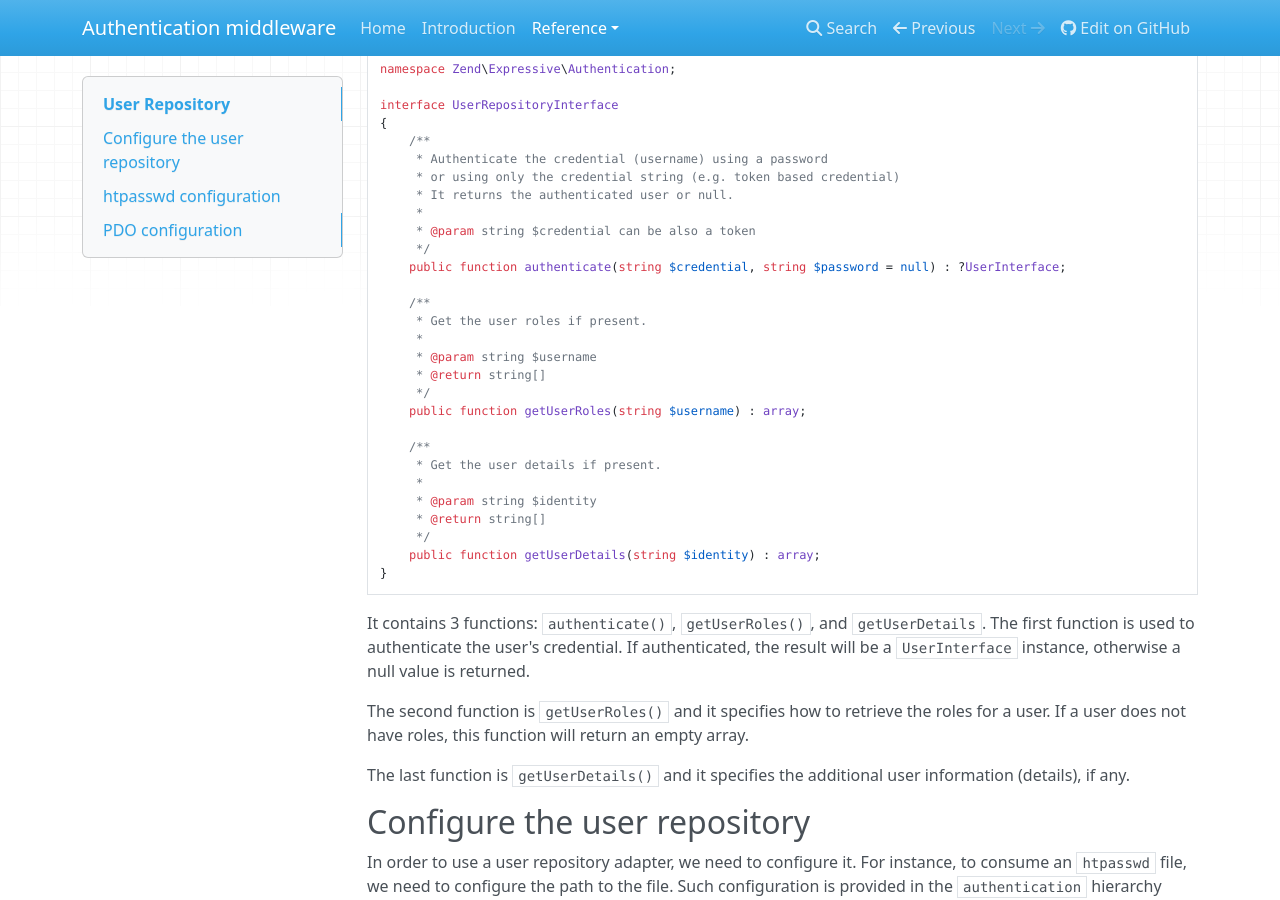
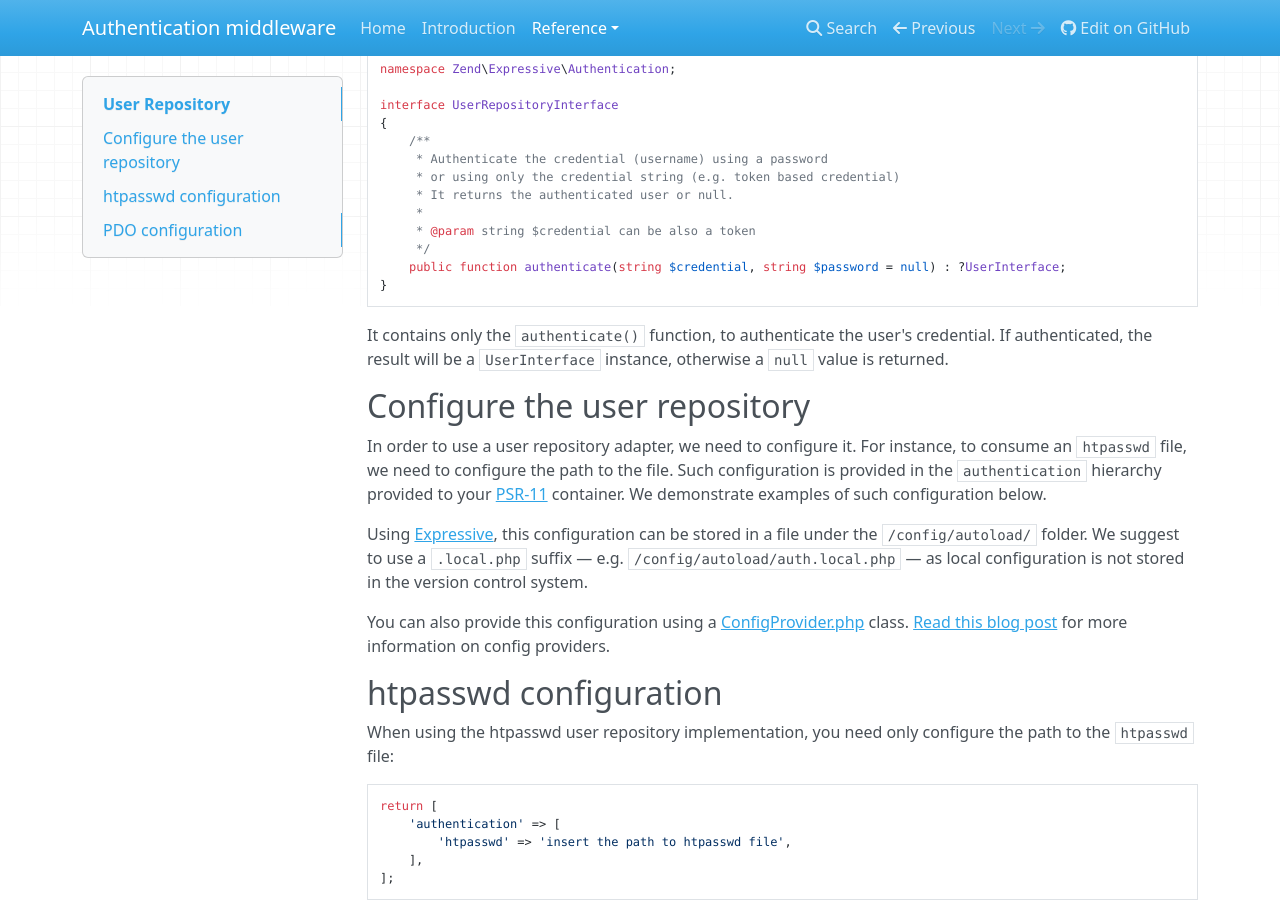
Before and after one commit to zendframework/zend-expressive-authentication, an MkDocs documentation site: the page built from docs/book/v1/user-repository.md, in a window 1280 px wide and 900 px high, scrolled down 279 px. Built offline with MkDocs 1.6.1, drawn with Linux system fonts in a browser that asks for light colours; nearby versions of some CDN libraries; old or Windows-style settings are respelled for this version of MkDocs; some of the changed text lies outside the part shown.

Commit message:
Added the details and changed UserRepositoryInterface

````diff
--- a/docs/book/v1/user-repository.md
+++ b/docs/book/v1/user-repository.md
@@ -24,37 +24,12 @@ interface UserRepositoryInterface
      * @param string $credential can be also a token
      */
     public function authenticate(string $credential, string $password = null) : ?UserInterface;
-
-    /**
-     * Get the user roles if present.
-     *
-     * @param string $username
-     * @return string[]
-     */
-    public function getUserRoles(string $username) : array;
-
-    /**
-     * Get the user details if present.
-     *
-     * @param string $identity
-     * @return string[]
-     */
-    public function getUserDetails(string $identity) : array;
 }
 ```
 
-It contains 3 functions: `authenticate()`, `getUserRoles()`, and `getUserDetails`.
-The first function is used to authenticate the user's credential. If
-authenticated, the result will be a `UserInterface` instance, otherwise a null
-value is returned.
-
-The second function is `getUserRoles()` and it specifies how to retrieve
-the roles for a user. If a user does not have roles, this function will return
-an empty array.
-
-The last function is `getUserDetails()` and it specifies the additional user
-information (details), if any.
-
+It contains only the `authenticate()` function, to authenticate the user's
+credential. If authenticated, the result will be a `UserInterface` instance,
+otherwise a `null` value is returned.
 
 ## Configure the user repository
 
@@ -137,3 +112,9 @@ SELECT role FROM user WHERE username = :identity
 
 The `sql_get_details` parameter is similar to `sql_get_roles`, it specified the
 SQL query for retrieving the user's additional details, if any.
+For instance, if a user has an email field this can be returned as additional
+detail using the query as follows:
+
+```sql
+SELECT email FROM user WHERE username = :identity
+```
````
Also changed, not shown: docs/book/v1/intro.md (+10 -0 lines), 10 other files.
